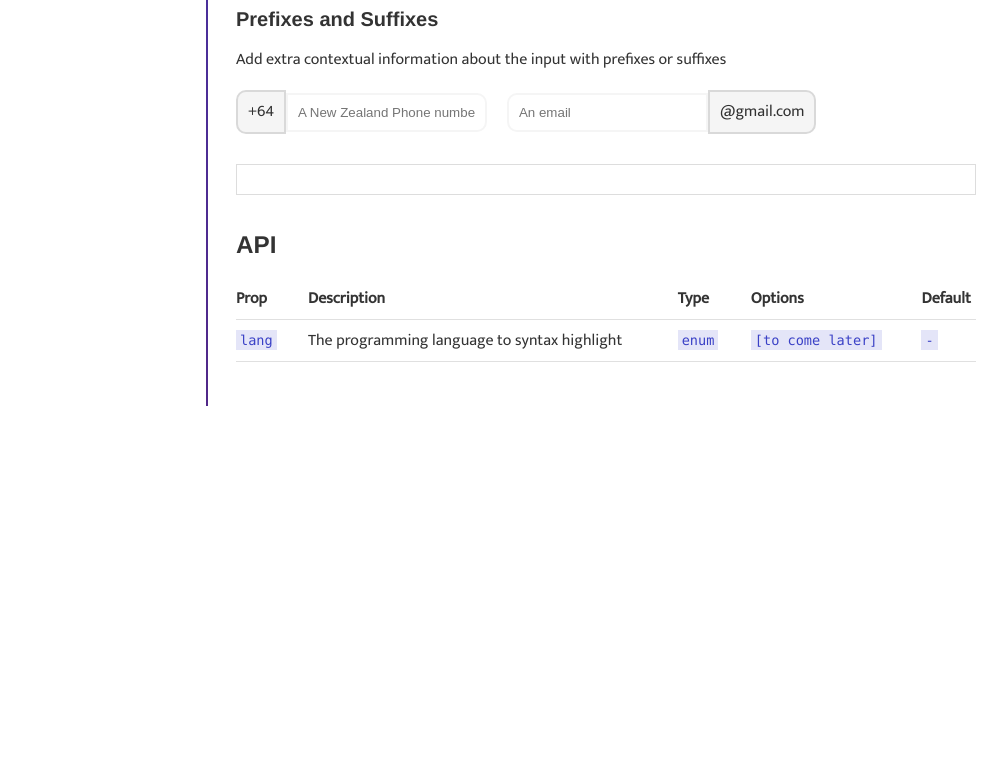
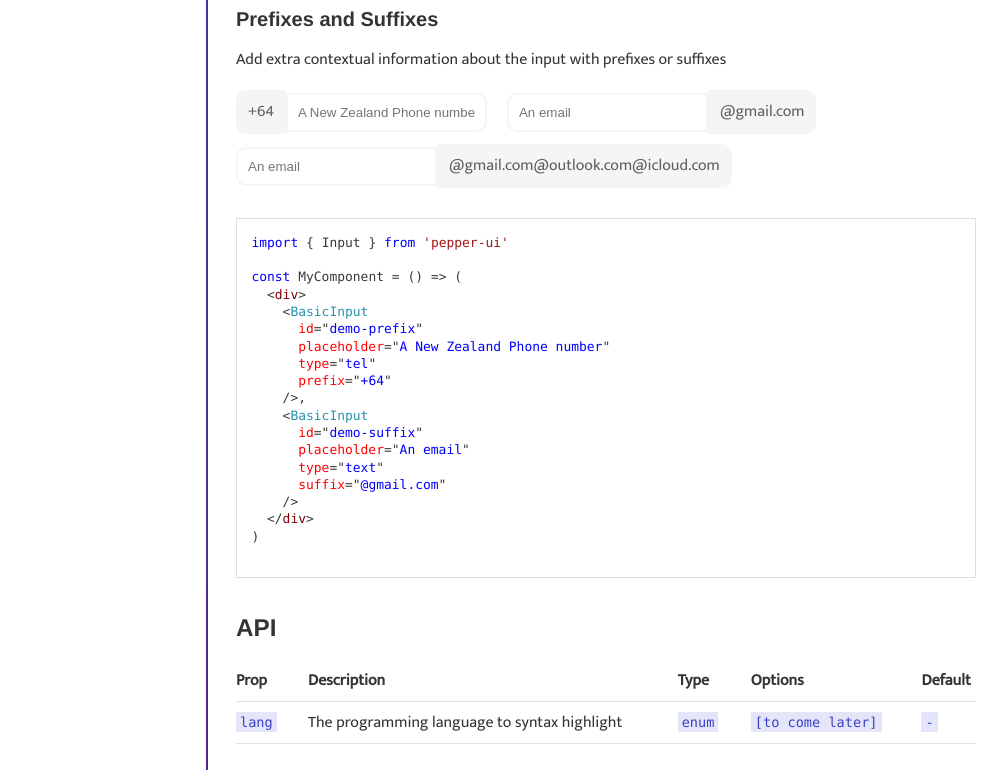
Before and after one commit to chet-w/pepper-ui, a Gatsby site: page /components/basic-input in a window 1280 px wide. Shown: the part 1066-1836 px from the top of the page, without its empty margins (134-1141 px from the left). Before the commit the page ends 1508 px from the top, so only its background shows below. Built offline with nearby package versions, Linux system fonts and the light colour scheme; Gatsby itself is replaced by a stand-in of ours; a web font is replaced by a local one.

Commit message:
Adjust prefix and suffix styles for input and change suffix and prefix to suffixText and prefixText to avoid RDFa conflicts

```diff
--- a/src/page-parts/BasicInput/InputPrefixSuffix.tsx
+++ b/src/page-parts/BasicInput/InputPrefixSuffix.tsx
@@ -14,16 +14,40 @@ const InputPrefixSuffix: React.FC<InputPrefixSuffixProps> = () => {
           id="demo-prefix"
           placeholder="A New Zealand Phone number"
           type="tel"
-          prefix="+64"
+          prefixText="+64"
         />,
         <BasicInput
           id="demo-suffix"
           placeholder="An email"
           type="text"
-          suffix="@gmail.com"
+          suffixText="@gmail.com"
+        />,
+        <BasicInput
+          id="demo-suffix"
+          placeholder="An email"
+          type="text"
+          suffixText={['@gmail.com', '@outlook.com', '@icloud.com']}
         />,
       ]}
-      code={``}
+      code={`import { Input } from 'pepper-ui'
+
+const MyComponent = () => (
+  <div>
+    <BasicInput
+      id="demo-prefix"
+      placeholder="A New Zealand Phone number"
+      type="tel"
+      prefix="+64"
+    />,
+    <BasicInput
+      id="demo-suffix"
+      placeholder="An email"
+      type="text"
+      suffix="@gmail.com"
+    />
+  </div>
+)
+        `}
     />
   )
 }
--- a/src/page-parts/BasicInput/InputTypes.tsx
+++ b/src/page-parts/BasicInput/InputTypes.tsx
@@ -56,7 +56,7 @@ const MyComponent = () => (
      placeholder="A password input"
      type="password"
      label="Password:"
-    />,
+    />
   </div>
 )
         `}
--- a/src/pepper-components/Inputs/BasicInput.tsx
+++ b/src/pepper-components/Inputs/BasicInput.tsx
@@ -28,8 +28,8 @@ interface BasicInputProps extends React.HTMLAttributes<HTMLInputElement> {
   name?: string
   label?: string
   labelPlacement?: LabelPlacementTypes
-  prefix?: string
-  suffix?: string
+  prefixText?: string | string[]
+  suffixText?: string | string[]
   hasClearButton?: boolean
 }
 
@@ -42,14 +42,26 @@ type InputTypeTypes = 'text' | 'email' | 'password' | 'number' | 'tel'
 type LabelPlacementTypes = 'left' | 'top'
 
 const BasicInput: React.FC<BasicInputProps> = props => {
-  const { label, id, prefix, suffix, labelPlacement, ...otherProps } = props
+  const {
+    label,
+    id,
+    prefixText,
+    suffixText,
+    labelPlacement,
+    ...otherProps
+  } = props
 
   return (
     <InputWrapper labelPlacement={labelPlacement ? labelPlacement : 'left'}>
       {label && <label htmlFor={id}>{label}</label>}
-      {prefix && <InputPrefix>{prefix}</InputPrefix>}
-      <BaseInput id={id} {...otherProps} prefix={prefix} suffix={suffix} />
-      {suffix && <InputSuffix>{suffix}</InputSuffix>}
+      {prefixText && <InputPrefix>{prefixText}</InputPrefix>}
+      <BaseInput
+        id={id}
+        {...otherProps}
+        prefixText={!!prefixText}
+        suffixText={!!suffixText}
+      />
+      {suffixText && <InputSuffix>{suffixText}</InputSuffix>}
     </InputWrapper>
   )
 }
--- a/src/pepper-components/Inputs/InputStyles.tsx
+++ b/src/pepper-components/Inputs/InputStyles.tsx
@@ -2,8 +2,8 @@ import styled from 'styled-components'
 import { ITheme } from '../../styles/theme'
 
 interface BaseInputProps {
-  prefix?: string
-  suffix?: string
+  prefixText?: boolean
+  suffixText?: boolean
   theme: ITheme
 }
 
@@ -14,13 +14,13 @@ interface AddonProps {
 const BaseInput = styled.input`
   padding: 10px;
   border-top-left-radius: ${(props: BaseInputProps) =>
-    props.prefix ? '0' : '10px'};
+    props.prefixText ? '0' : '10px'};
   border-bottom-left-radius: ${(props: BaseInputProps) =>
-    props.prefix ? '0' : '10px'};
+    props.prefixText ? '0' : '10px'};
   border-top-right-radius: ${(props: BaseInputProps) =>
-    props.suffix ? '0' : '10px'};
+    props.suffixText ? '0' : '10px'};
   border-bottom-right-radius: ${(props: BaseInputProps) =>
-    props.suffix ? '0' : '10px'};
+    props.suffixText ? '0' : '10px'};
   border: solid 2px ${(props: BaseInputProps) => props.theme.palette.lightGrey};
   transition: all 0.3s ease;
 
@@ -29,7 +29,7 @@ const BaseInput = styled.input`
   }
 
   :focus {
-    border-color: ${(props: BaseInputProps) => props.theme.palette.primary};
+    border-color: ${(props: BaseInputProps) => props.theme.palette.primary}99;
     box-shadow: 0 0 2px 2px
       ${(props: BaseInputProps) => props.theme.palette.primary}33;
     outline: none;
@@ -38,8 +38,9 @@ const BaseInput = styled.input`
 
 const InputAddon = styled.div`
   padding: 10px;
-  border: solid 2px ${(props: AddonProps) => props.theme.palette.grey};
+  border: solid 2px ${(props: AddonProps) => props.theme.palette.lightGrey};
   background: ${(props: AddonProps) => props.theme.palette.lightGrey};
+  color: ${(props: AddonProps) => props.theme.palette.darkGrey};
 `
 
 const InputPrefix = styled(InputAddon)`
--- a/src/styles/theme.ts
+++ b/src/styles/theme.ts
@@ -8,6 +8,7 @@ export interface ITheme {
     white: string
     grey: string
     lightGrey: string
+    darkGrey: string
   }
   spacing: {
     unit: number
@@ -22,6 +23,7 @@ const mainTheme = {
     white: '#FFFFFF',
     lightGrey: '#f5f5f5',
     grey: '#d9d9d9',
+    darkGrey: '#5f5f5f',
     black: 'rgba(0, 0, 0, 0.8)',
   },
   spacing: {
```
